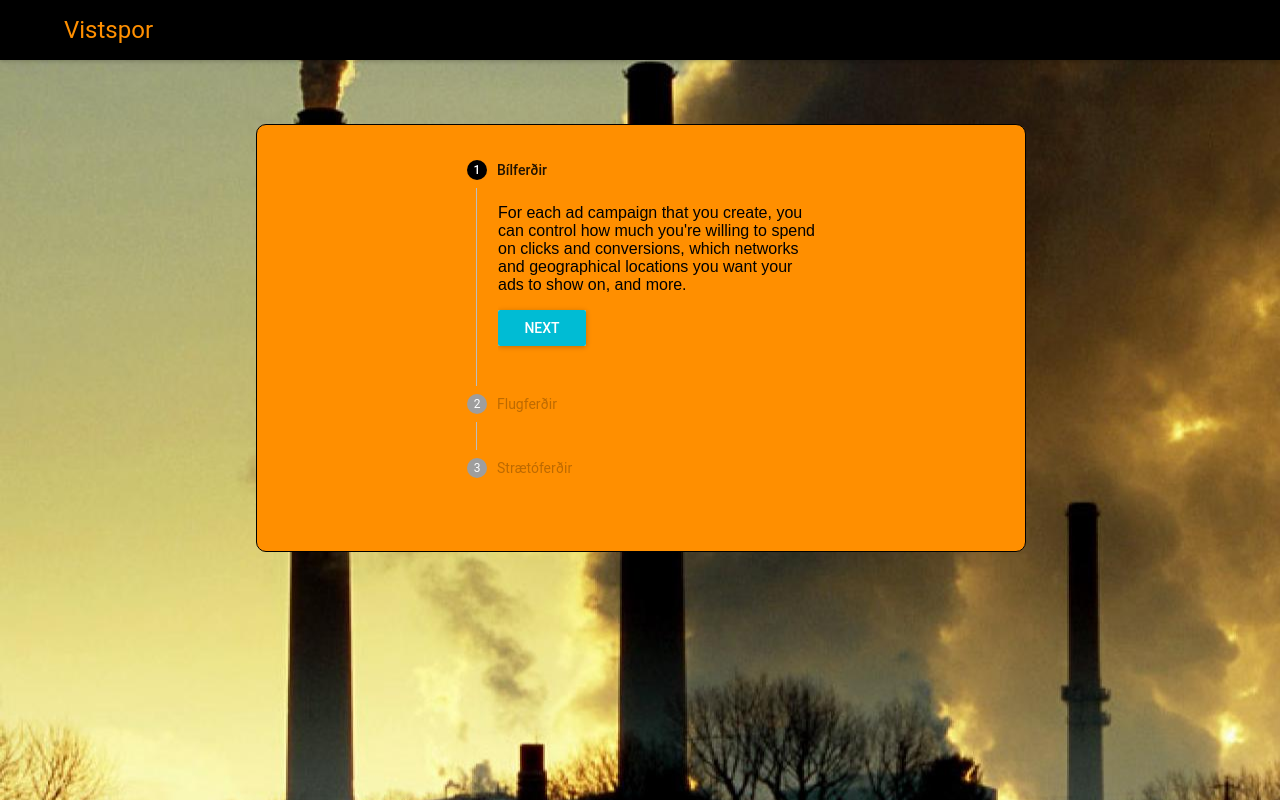
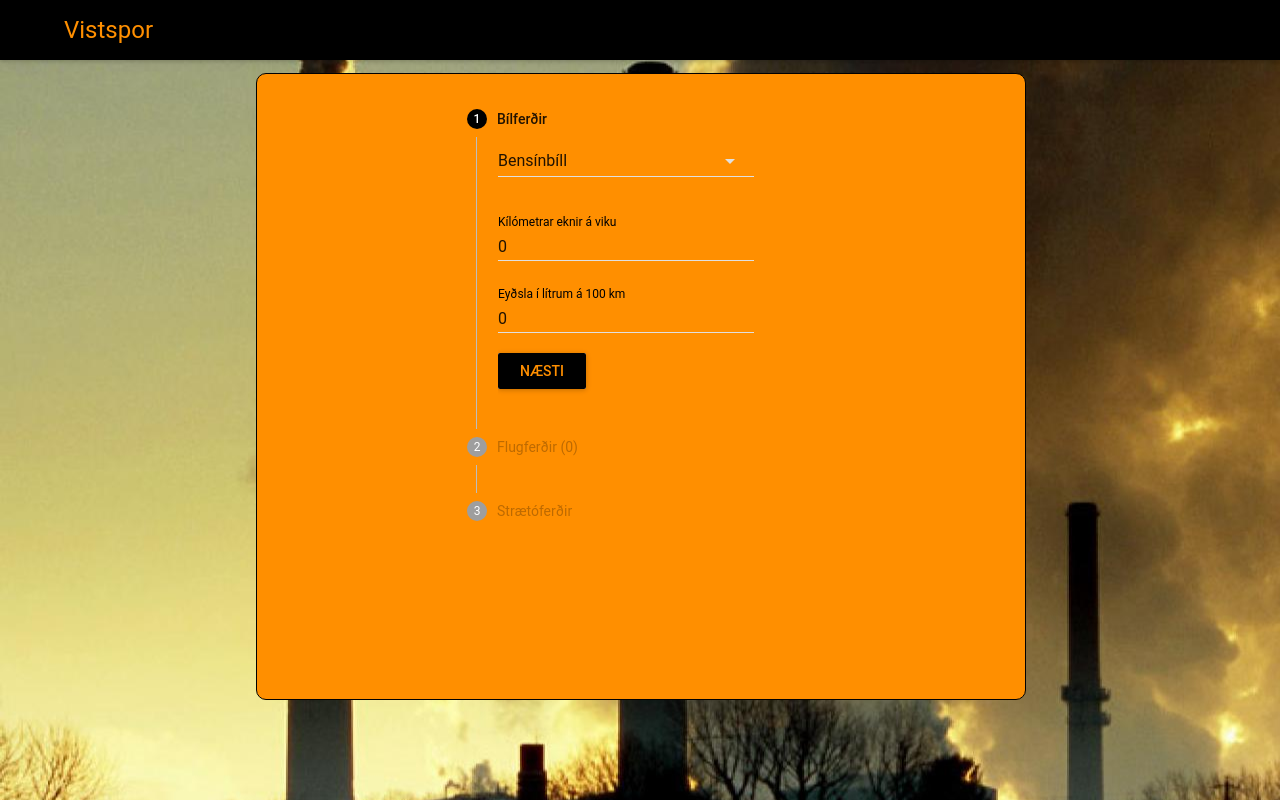
Before and after one commit to UnnarThorBachmann/reiknivel, a React (Create React App) app: page / in a window 1280 px wide. Built offline with nearby package versions, Linux system fonts and the light colour scheme.

Commit message:
feat: Adding TextFields, SelectFields for cars, bus and flights

```diff
--- a/src/App.css
+++ b/src/App.css
@@ -26,3 +26,14 @@
   from { transform: rotate(0deg); }
   to { transform: rotate(360deg); }
 }
+
+th {
+    text-align: left;
+}
+table {
+  margin-top: 10px;
+  border: 1px solid black;
+  width: 90%;
+  margin-left: 5%;
+  margin-right: 5%;
+}
--- a/src/App.js
+++ b/src/App.js
@@ -23,11 +23,10 @@ const muiTheme = getMuiTheme({
   },
 
   floatingActionButton:   {
-    color: lightGreen700
+    backgroundColor: '#000000',
+    color: '#000000'
   },
-  chip: {
-    backgroundColor: lightGreen100
-  },
+
   stepper: {
      iconColor: '#000000',
      color: '#000000'
@@ -36,7 +35,7 @@ const muiTheme = getMuiTheme({
     color: '#000000'
   },
   raisedButton: {
-    backgroundColor: '#000000'
+    style: 'default'
   }
 });
 
@@ -44,14 +43,14 @@ const styles = {
   main: {
     marginLeft: '20%',
     marginRight: '1%',
-    marginTop: '5%',
+    marginTop: '1%',
     borderStyle: 'solid',
     paddingTop: '1%',
     paddingBottom: '1%',
     borderWidth: '1px',
     borderRadius: '10px',
     width: '60%',
-    height: '400px',
+    height: '600px',
     backgroundColor: amber800
   }
 };
--- a/src/components/stepper.js
+++ b/src/components/stepper.js
@@ -7,12 +7,41 @@ import {
 } from 'material-ui/Stepper';
 import RaisedButton from 'material-ui/RaisedButton';
 import FlatButton from 'material-ui/FlatButton';
+import {lightGreen700,lightGreen100,lightGreen50,amber800} from 'material-ui/styles/colors';
+import SelectField from 'material-ui/SelectField';
+import MenuItem from 'material-ui/MenuItem';
+import TextField from 'material-ui/TextField';
+import FloatingActionButton from 'material-ui/FloatingActionButton';
+import ContentAdd from 'material-ui/svg-icons/content/add';
+import Remove from 'material-ui/svg-icons/content/remove';
+
+import IconButton from 'material-ui/IconButton';
+import {
+  Table,
+  TableBody,
+  TableHeader,
+  TableHeaderColumn,
+  TableRow,
+  TableRowColumn,
+} from 'material-ui/Table';
+
+let litrar = [];
+for (let i = 1; i < 30; i++)
+  litrar.push(i);
+let km = []
 
 class VStepper extends React.Component {
 
   state = {
     finished: false,
     stepIndex: 0,
+    biltegund: 1,
+    litrar: "0",
+    km: "0",
+    disabled: false,
+    flugvegalengd: '0',
+    flugferdir: [],
+    kmStraeto: "0"
   };
 
   handleNext = () => {
@@ -29,27 +58,76 @@ class VStepper extends React.Component {
       this.setState({stepIndex: stepIndex - 1});
     }
   };
+  changeCar = (event, index, value)=>{
+    this.setState({biltegund: value})
+  }
+  changeLitrar=(event)=> {
+    const {value} = event.target;
+    const {km} = this.state;
+    const disabledKM = (isNaN(km.replace(',','.')) || km.trim() === '')? true:false;
+    const disabledLitrar = (isNaN(value.toString().replace(',','.')) || value.toString().trim() === '')? true:false;
+    this.setState({
+      litrar: value,
+      disabled: disabledKM || disabledLitrar
+    });
+  }
+  changeKm = (event) => {
+    const {value} = event.target;
+    const {litrar} = this.state;
+    const disabledKM = (isNaN(value.replace(',','.')) || value.trim() === '')? true:false;
+    const disabledLitrar = (isNaN(litrar.toString().replace(',','.')) || litrar.toString().trim() === '')? true:false;
+    this.setState({
+      km: value,
+      disabled: disabledKM || disabledLitrar
+    });
+  };
 
+  changeFlugvegalengd = (event) => {
+    const {value} = event.target;
+    const disabledFlugvegalengd = (isNaN(value.toString().replace(',','.')) || value.toString().trim() === '')? true:false;
+    this.setState({
+      flugvegalengd: value,
+      disabled: disabledFlugvegalengd
+    });
+  };
+  changeKmStraeto = (event) =>{
+    const {value} = event.target;
+    const disabledStraeto = (isNaN(value.toString().replace(',','.')) || value.toString().trim() === '')? true:false;
+    this.setState({
+      kmStraeto: value,
+      disabled: disabledStraeto
+    });
+  }
+  add = () => {
+    this.setState((state)=> {
+      return state.flugferdir.push(state.flugvegalengd);
+    })
+  }
   renderStepActions(step) {
     const {stepIndex} = this.state;
-
+    console.log(this.state);
     return (
       <div style={{margin: '12px 0'}}>
         <RaisedButton
-          label={stepIndex === 2 ? 'Finish' : 'Next'}
+          label={stepIndex === 2 ? 'Enda' : 'Næsti'}
           disableTouchRipple={true}
           disableFocusRipple={true}
-          primary={true}
+          backgroundColor={'#000000'}
+          disabled={this.state.disabled}
           onClick={this.handleNext}
+          labelStyle={{color: amber800}}
           style={{marginRight: 12}}
         />
         {step > 0 && (
-          <FlatButton
-            label="Back"
+          <RaisedButton
+            label="Aftur"
             disabled={stepIndex === 0}
             disableTouchRipple={true}
             disableFocusRipple={true}
             onClick={this.handlePrev}
+            backgroundColor={'#000000'}
+            disabled={this.state.disabled}
+            labelStyle={{color: amber800}}
           />
         )}
       </div>
@@ -60,41 +138,88 @@ class VStepper extends React.Component {
     const {finished, stepIndex} = this.state;
 
     return (
+      <div>
       <div style={{maxWidth: 380, maxHeight: 400, margin: 'auto'}}>
         <Stepper activeStep={stepIndex} orientation="vertical">
           <Step>
             <StepLabel>Bílferðir</StepLabel>
             <StepContent>
-              <p>
-                For each ad campaign that you create, you can control how much
-                you're willing to spend on clicks and conversions, which networks
-                and geographical locations you want your ads to show on, and more.
-              </p>
+              <SelectField
+                value={this.state.biltegund}
+                onChange={this.changeCar}
+                floatingLabelStyle={{color: amber800}}
+                underlineFocusStyle={{borderColor: amber800}}
+                selectedMenuItemStyle={{color: amber800}}
+              >
+                <MenuItem value={1} primaryText="Bensínbíll" />
+                <MenuItem value={2} primaryText="Díselbíll" />
+              </SelectField>
+              <TextField
+                floatingLabelText="Kílómetrar eknir á viku"
+                labelText = "Kílómetrar eknir á viku"
+                floatingLabelStyle={{color: "#000000"}}
+                value={this.state.km}
+                onChange={this.changeKm}
+                floatingLabelStyle={{color: '#000000'}}
+                floatingLabelFixed={true}
+
+                underlineFocusStyle={{borderColor: '#000000'}}
+              />
+              <TextField
+                floatingLabelText="Eyðsla í lítrum á 100 km"
+                floatingLabelStyle={{color: "#000000"}}
+                value={this.state.litrar}
+                onChange={this.changeLitrar}
+                floatingLabelStyle={{color:'#000000'}}
+                underlineFocusStyle={{borderColor: '#000000'}}
+              />
               {this.renderStepActions(0)}
             </StepContent>
           </Step>
           <Step>
-            <StepLabel>Flugferðir</StepLabel>
+            <StepLabel>{`Flugferðir (${this.state.flugferdir.length})`}</StepLabel>
             <StepContent>
-              <p>An ad group contains one or more ads which target a shared set of keywords.</p>
+
+              <TextField
+                floatingLabelText="Lengd ferðalags (km)"
+                floatingLabelStyle={{color: "#000000"}}
+                value={this.state.flugvegalengd}
+                onChange={this.changeFlugvegalengd}
+                floatingLabelStyle={{color: '#000000'}}
+                underlineFocusStyle={{borderColor: '#000000'}}
+              />
+              <IconButton
+                style={{marginLeft: '75%',marginRight: 30,marginTop: 5, marginBottom: 5}}
+                onClick={this.add}
+              >
+                <ContentAdd/>
+              </IconButton>
+              <IconButton
+                style={{marginLeft: '75%',marginRight: 30,marginTop: 5, marginBottom: 5}}
+                onClick={this.add}
+              >
+                <Remove/>
+              </IconButton>
               {this.renderStepActions(1)}
             </StepContent>
           </Step>
           <Step>
             <StepLabel>Strætóferðir</StepLabel>
             <StepContent>
-              <p>
-                Try out different ad text to see what brings in the most customers,
-                and learn how to enhance your ads using features like ad extensions.
-                If you run into any problems with your ads, find out how to tell if
-                they're running and how to resolve approval issues.
-              </p>
+              <TextField
+                floatingLabelText="Kílómetrar á viku"
+                floatingLabelStyle={{color: "#000000"}}
+                value={this.state.kmStraeto}
+                onChange={this.changeKmStraeto}
+                floatingLabelStyle={{color: '#000000'}}
+                underlineFocusStyle={{borderColor: '#000000'}}
+              />
               {this.renderStepActions(2)}
             </StepContent>
           </Step>
         </Stepper>
         {finished && (
-          <p style={{margin: '20px 0', textAlign: 'center'}}>
+          <div>
             <a
               href="#"
               onClick={(event) => {
@@ -102,10 +227,62 @@ class VStepper extends React.Component {
                 this.setState({stepIndex: 0, finished: false});
               }}
             >
-              Click here
-            </a> to reset the example.
-          </p>
+              smella
+            </a> <span>Endurtaka</span>
+
+            </div>
         )}
+
+      </div>
+      {finished &&
+        <div>
+
+
+        <table>
+          <tr>
+            <th>Samgöngumáti</th>
+            <th>Koldíoxíð (kg) á hvern km</th>
+          </tr>
+          <tr>
+            <th>Strætó</th>
+            <td>0,056</td>
+          </tr>
+          <tr>
+            <th>Bílar</th>
+            <th>Koldíoxíð (kg) á hvern lítra</th>
+          </tr>
+          <tr>
+            <td>Bensínbíll</td>
+            <td>2,35</td>
+          </tr>
+          <tr selectable={false}>
+            <td>Díselbíll</td>
+            <td>2,73</td>
+          </tr>
+          <tr>
+            <th>Flug</th>
+            <th>Koldíoxíð (kg) á hvern km</th>
+          </tr>
+          <tr>
+            <td>U.þ.b. 250 km</td>
+            <td>0,154</td>
+          </tr>
+          <tr selectable={false}>
+            <td>u.þ.b. 500 km</td>
+            <td>0,174</td>
+          </tr>
+          <tr selectable={false}>
+            <td>U.þ.b 750 km</td>
+            <td>0,191</td>
+          </tr>
+          <tr selectable={false}>
+            <td>Lengra en 1000 km</td>
+            <td>0,280</td>
+          </tr>
+        </table>
+
+        </div>
+      }
       </div>
     );
   }
```
